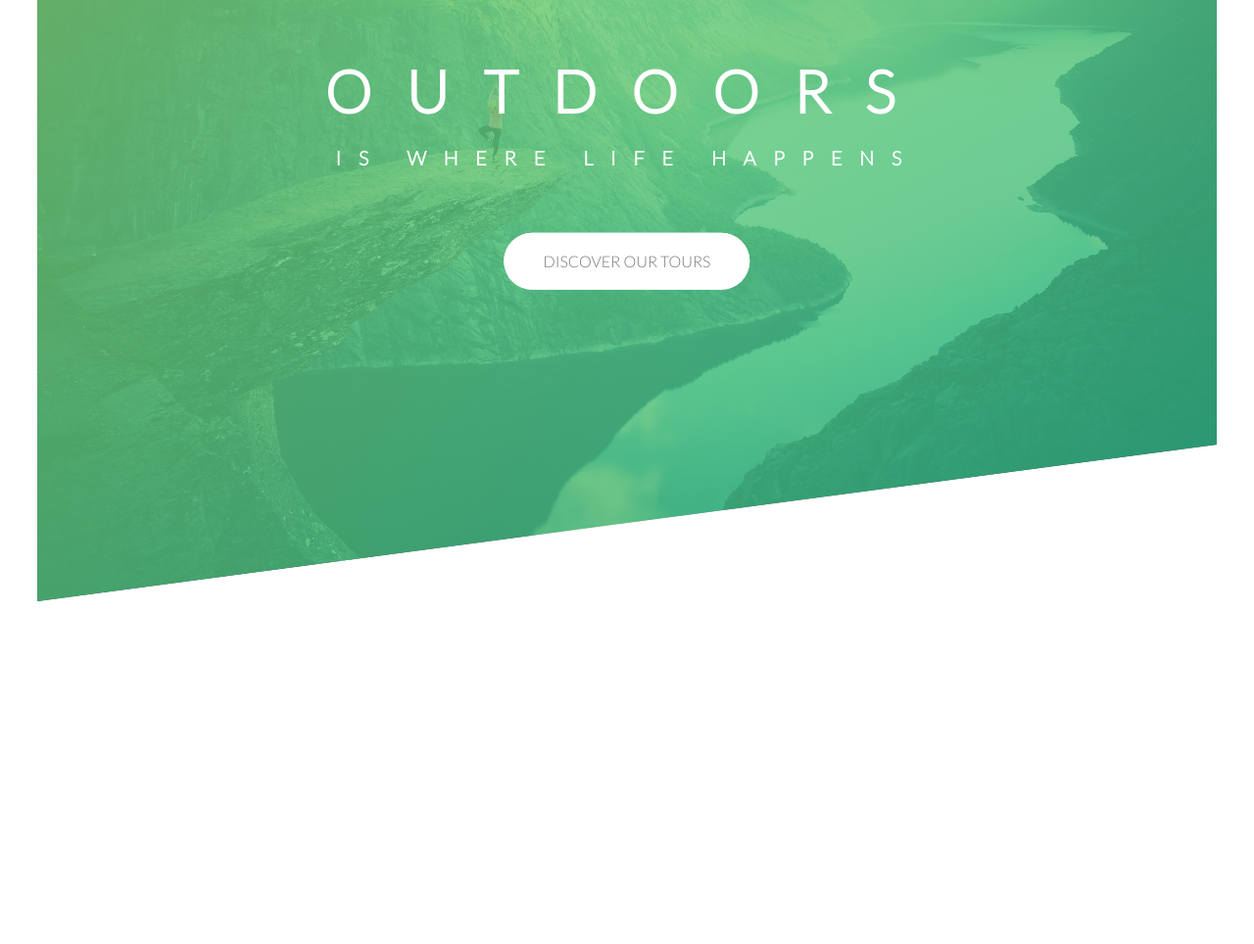
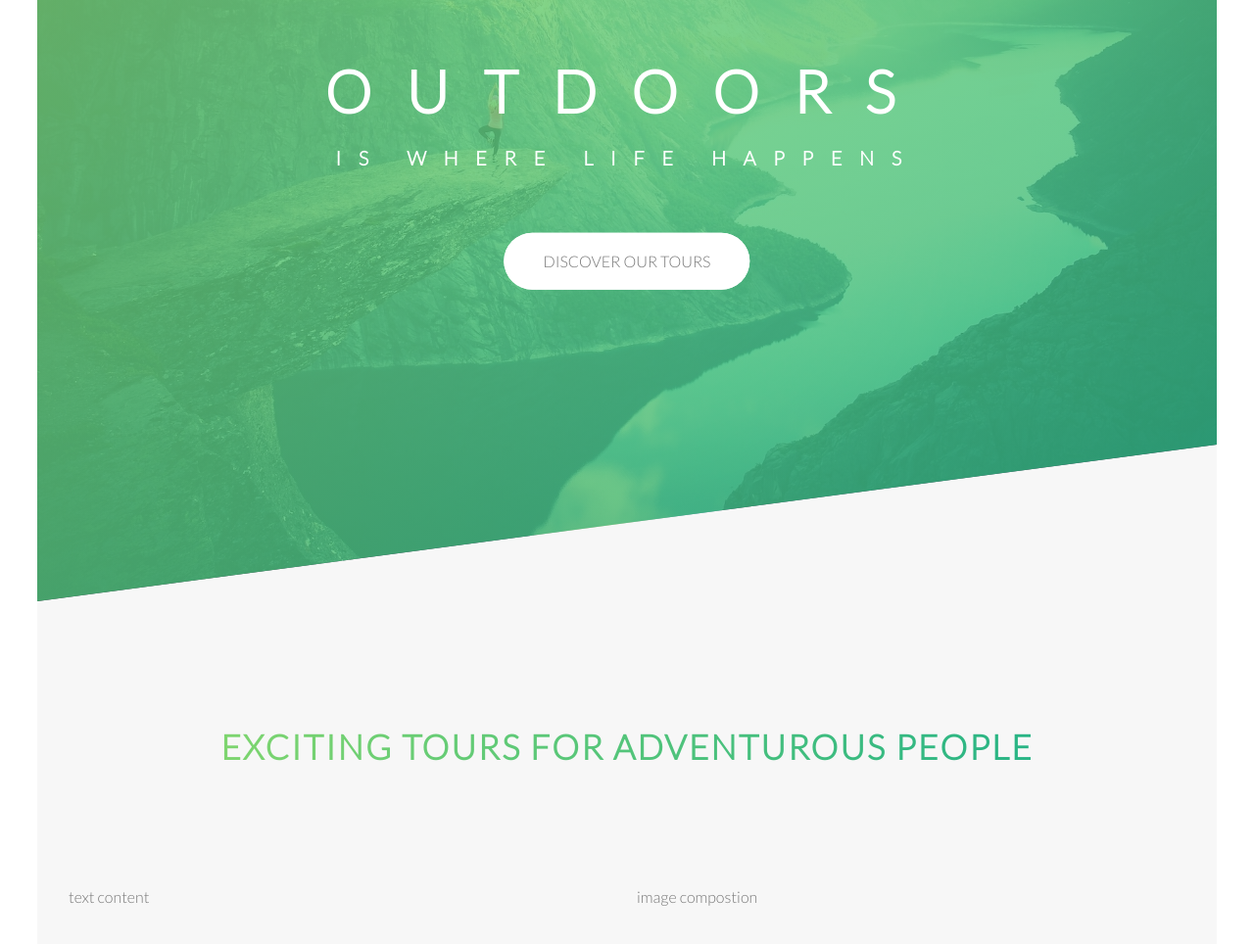
Before and after one commit to IsaiahWright902/Advanced-CSS-Continued-Education, a website: page index.html in a window 1280 px wide. Shown: the part 184-1148 px from the top of the page at 98% size. Before the commit the page ends 836 px from the top, so only its background shows below. Drawn offline with Linux system fonts and the light colour scheme.

Commit message:
heading done

```diff
--- a/index.html
+++ b/index.html
@@ -31,6 +31,19 @@
         <a href="#" class="btn btn--white btn--animated">Discover our tours</a>
       </div>
     </header>
+    <main>
+      <section class="section-about">
+        <div class="u-center-text u-margin-bottom-8">
+          <h2 class="heading-secondary">
+            Exciting tours for adventurous people
+          </h2>
+        </div>
+        <div class="row">
+          <div class="col-1-of-2">text content</div>
+          <div class="col-1-of-2">image compostion</div>
+        </div>
+      </section>
+    </main>
     <!-- <section class="grid-test">
         <div class="row">
             <div class="col-1-of-2">1 of 2</div>
--- a/sass/abstracts/_variables.scss
+++ b/sass/abstracts/_variables.scss
@@ -3,6 +3,7 @@ $color-primary: #55c57a;
 $color-primary-light: #7ed56f;
 $color-primary-dark: #28b485;
 
+$color-grey-light-1: #f7f7f7;
 $color-grey-dark: #777;
 $color-white: #fff;
 $color-black: #000;
--- a/sass/base/_typography.scss
+++ b/sass/base/_typography.scss
@@ -6,3 +6,23 @@ body {
   color: $color-grey-dark;
   padding: 3rem;
 }
+.heading-secondary {
+  font-size: 3.5rem;
+  text-transform: uppercase;
+  font-weight: 700;
+  display: inline-block;
+  background-image: linear-gradient(
+    to right,
+    $color-primary-light,
+    $color-primary-dark
+  );
+  -webkit-background-clip: text;
+  color: transparent;
+  letter-spacing: 2px;
+  transition: all 0.2s;
+
+  &:hover {
+    transform: skewY(2deg) skewX(15deg) scale(1.1);
+    text-shadow: 0.5rem 1rem 2rem rgba($color-black, 0.2);
+  }
+}
--- a/sass/base/_utilities.scss
+++ b/sass/base/_utilities.scss
@@ -0,0 +1,6 @@
+.u-center-text {
+  text-align: center;
+}
+.u-margin-bottom-8 {
+  margin-bottom: 8rem;
+}
--- a/sass/layout/_grid.scss
+++ b/sass/layout/_grid.scss
@@ -1,6 +1,5 @@
 .row {
   max-width: $grid-width;
-  background-color: #eee;
   margin: 0 auto;
 
   &:not(:last-child) {
@@ -10,7 +9,6 @@
   @include clearfix;
 
   [class^="col-"] {
-    background-color: orangered;
     float: left;
 
     &:not(:last-child) {
--- a/sass/pages/_home.scss
+++ b/sass/pages/_home.scss
@@ -0,0 +1,5 @@
+.section-about {
+  background-color: $color-grey-light-1;
+  padding: 25rem 0;
+  margin-top: -20vh;
+}
```
Also changed, not shown: css/style.css.
